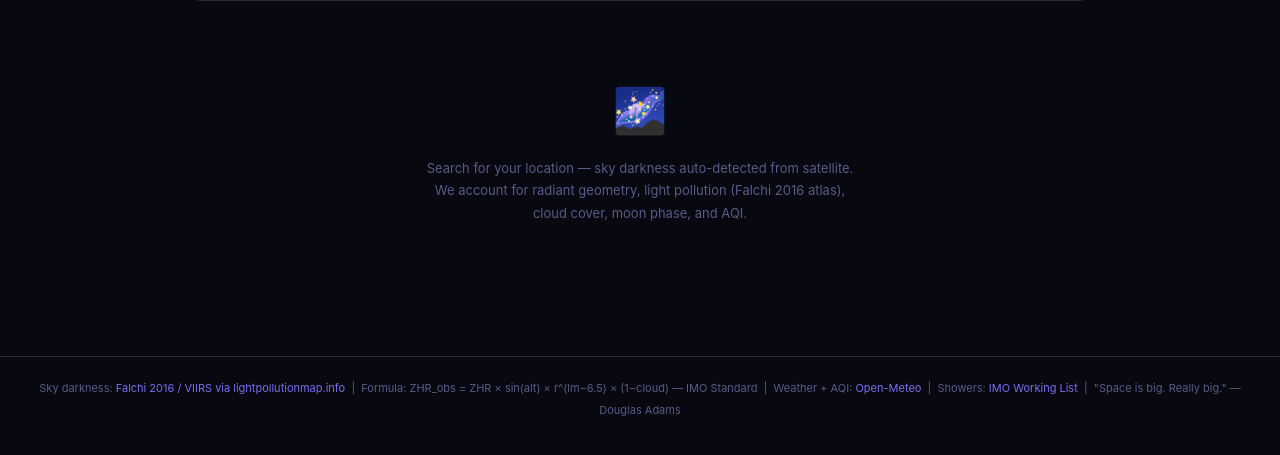
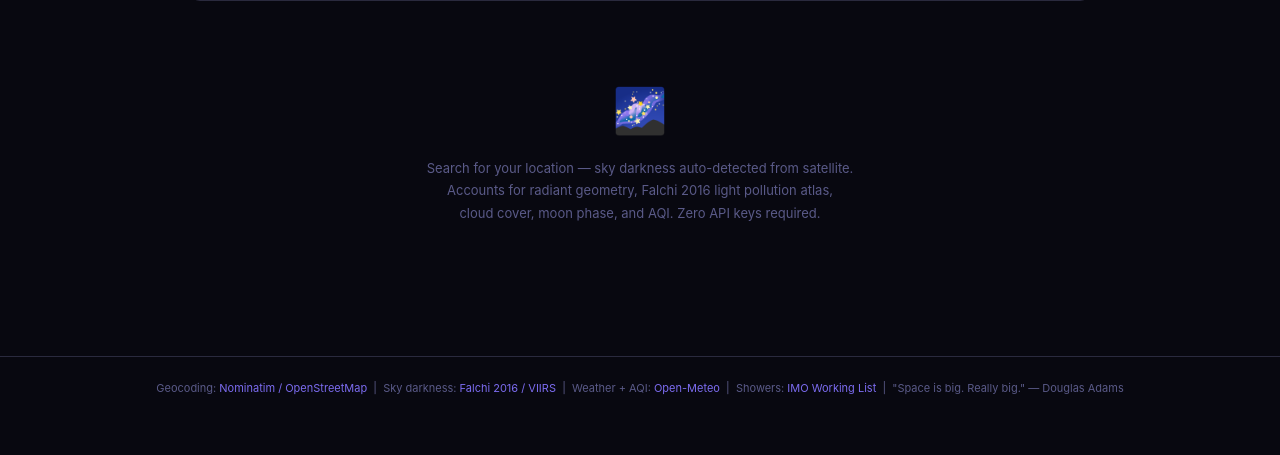
Before and after one commit to AdwityaIO/WhereTheMeteorAt, a Flask app: page / in a window 1280 px wide. Shown: the part 267-722 px from the top of the page. Run offline with Flask 3, Linux system fonts and the light colour scheme.

Commit message:
Update footer and sky darkness description

```diff
--- a/templates/index.html
+++ b/templates/index.html
@@ -18,26 +18,22 @@
 
   <div class="panel">
     <div class="panel-title">Your Location</div>
-
     <div class="search-row">
       <input type="text" id="location-input" placeholder="Type your city, village, or address…" autocomplete="off">
       <button class="btn-ghost" onclick="searchLocation()">🔍 Search</button>
       <button class="btn-ghost" onclick="autoDetect()">📍 Auto</button>
     </div>
-
     <div class="coords-row" id="coords-row" style="display:none">
       <div class="coord-chip">Lat <span id="lat-display">—</span></div>
       <div class="coord-chip">Lon <span id="lon-display">—</span></div>
     </div>
-
     <div id="sky-panel">
-      <div class="sky-title">🛰️ Sky Darkness — detected from Falchi 2016 / VIIRS satellite</div>
+      <div class="sky-title">🛰️ Sky Darkness — Falchi 2016 / VIIRS satellite</div>
       <div class="sky-bortle" id="sky-bortle">—</div>
       <div class="sky-desc"   id="sky-desc">—</div>
       <div class="sky-source" id="sky-source">—</div>
       <div class="sky-error"  id="sky-error" style="display:none"></div>
     </div>
-
     <div class="btn-row">
       <button class="btn-primary" id="predict-btn" onclick="runPrediction()">Predict →</button>
       <span id="status"></span>
@@ -54,16 +50,16 @@
     <div class="empty">
       <div class="icon">🌌</div>
       <p>Search for your location — sky darkness auto-detected from satellite.<br>
-      We account for radiant geometry, light pollution (Falchi 2016 atlas),<br>
-      cloud cover, moon phase, and AQI.</p>
+      Accounts for radiant geometry, Falchi 2016 light pollution atlas,<br>
+      cloud cover, moon phase, and AQI. Zero API keys required.</p>
     </div>
   </div>
 
 </div>
 
 <footer>
-  Sky darkness: <a href="https://www.lightpollutionmap.info" target="_blank">Falchi 2016 / VIIRS via lightpollutionmap.info</a> &nbsp;|&nbsp;
-  Formula: ZHR_obs = ZHR × sin(alt) × r^(lm−6.5) × (1−cloud) — IMO Standard &nbsp;|&nbsp;
+  Geocoding: <a href="https://nominatim.openstreetmap.org" target="_blank">Nominatim / OpenStreetMap</a> &nbsp;|&nbsp;
+  Sky darkness: <a href="https://www.lightpollutionmap.info" target="_blank">Falchi 2016 / VIIRS</a> &nbsp;|&nbsp;
   Weather + AQI: <a href="https://open-meteo.com" target="_blank">Open-Meteo</a> &nbsp;|&nbsp;
   Showers: <a href="https://www.imo.net" target="_blank">IMO Working List</a> &nbsp;|&nbsp;
   "Space is big. Really big." — Douglas Adams
```
